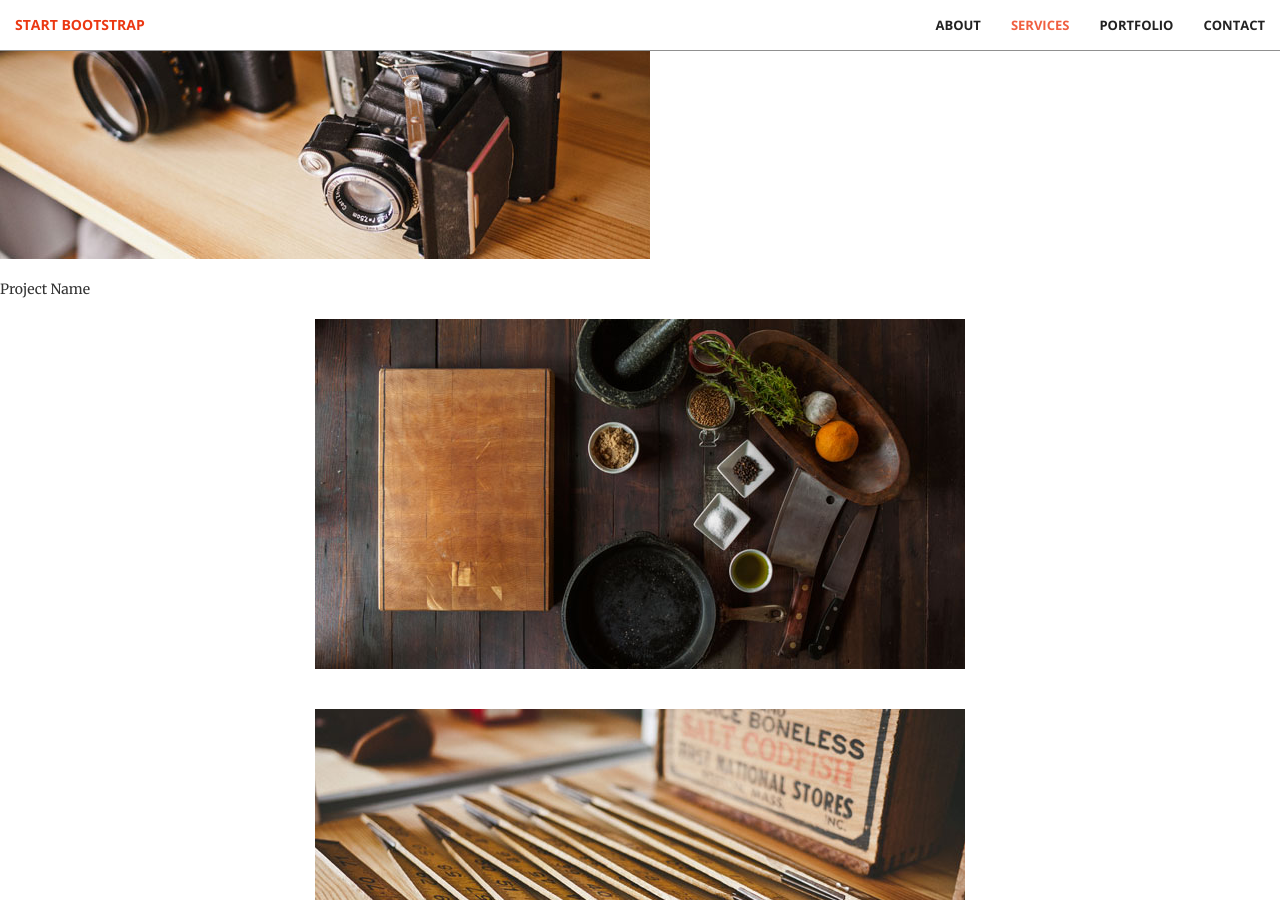
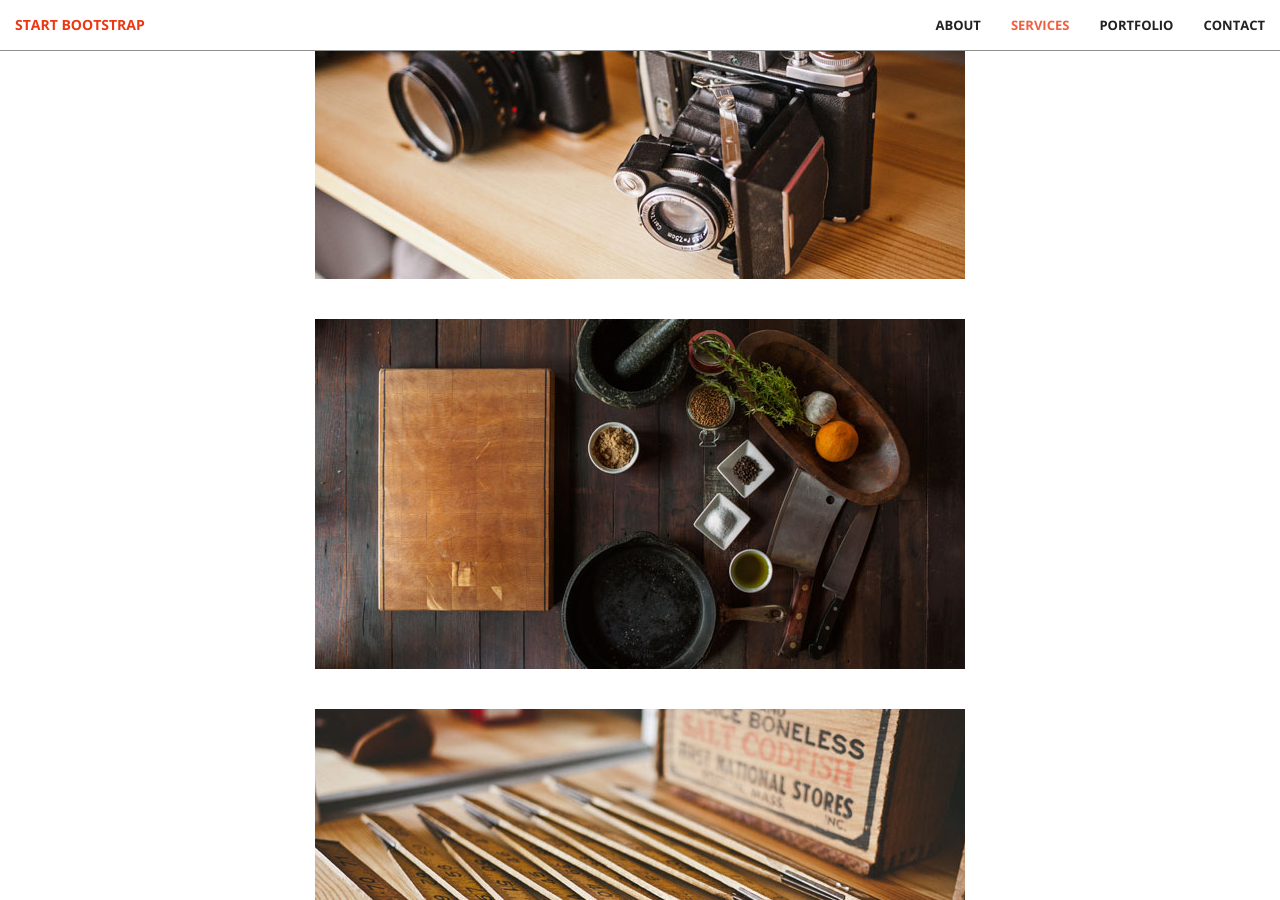
Before and after one commit to rockygiglio/rockygiglio.github.io, a Jekyll site: the page built from index.html, in a window 1280 px wide and 900 px high, scrolled down 2745 px. Built offline with Jekyll 4.4.1, drawn with Linux system fonts in a browser that asks for light colours.

Commit message:
fixed missing "

```diff
--- a/_includes/portfolio.html
+++ b/_includes/portfolio.html
@@ -30,7 +30,7 @@
                     </div>
                 </a>
             </div>
-            <div class="box>
+            <div class="box">
                 <a href="#" class="portfolio-box">
                     <img src="img/portfolio/3.jpg" class="img-responsive" alt="">
                     <div class="portfolio-box-caption">
```
